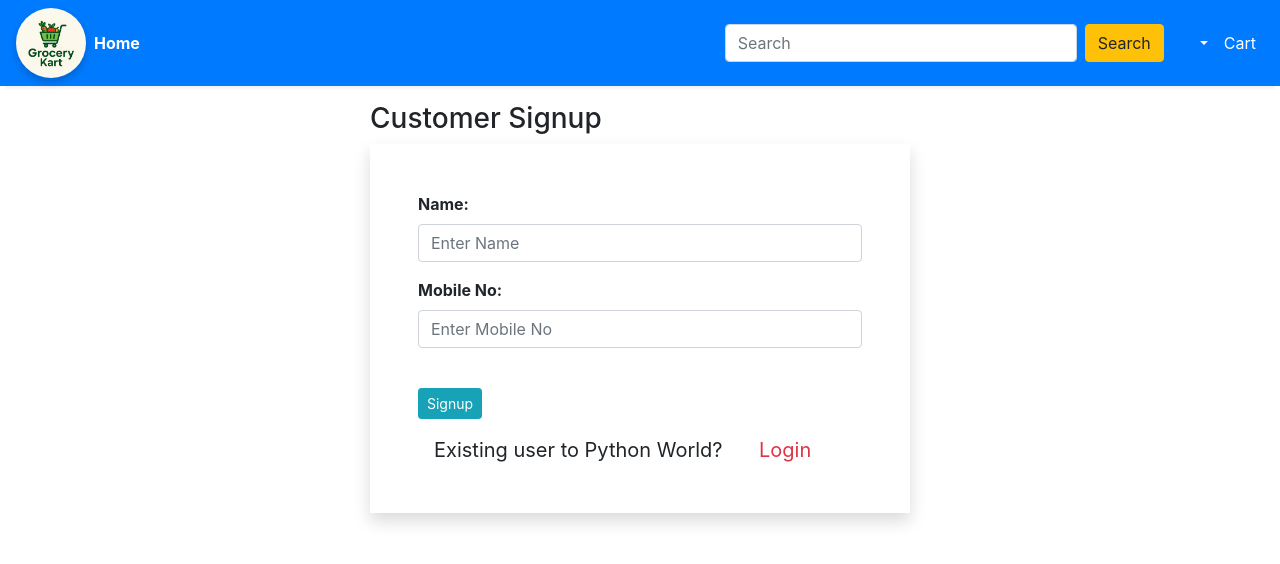
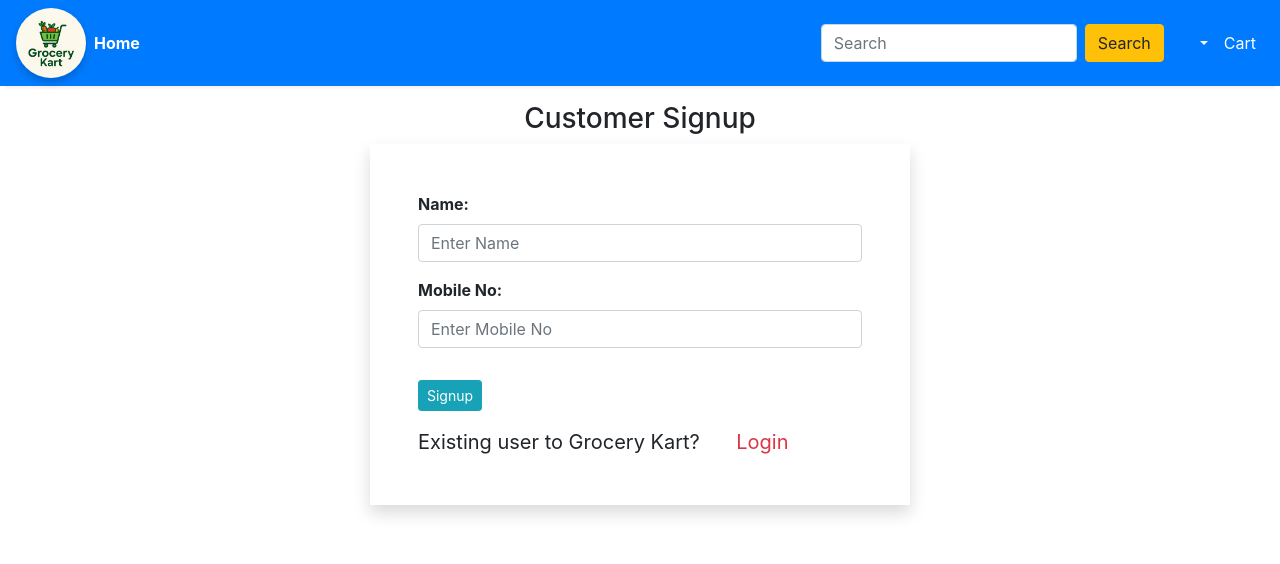
Before and after one commit to ppatidar-07/GroceryKart, a Django app: page /signup in a window 1280 px wide. Shown: the top 564 px of the page. Run offline with Django 5.2, Linux system fonts and the light colour scheme; some libraries are stand-ins or nearby versions.

Commit message:
mobile responsive

```diff
--- a/store/templates/base.html
+++ b/store/templates/base.html
@@ -91,7 +91,7 @@
             placeholder="Search"
             aria-label="Search"
             name="query"
-            style="width: 22rem"
+            style="width: 16rem"
           />
           <button class="btn btn-warning mr-4" type="submit">Search</button>
         </form>
@@ -108,7 +108,7 @@
             >
               {{name}}
             </a>
-            <div class="dropdown-menu" aria-labelledby="navbarDropdown">
+            <div class="dropdown-menu w-auto" aria-labelledby="navbarDropdown">
               <a class="dropdown-item" href="/order">Orders</a>
               <a class="dropdown-item" href="/logout">Logout</a>
             </div>
--- a/store/templates/signup.html
+++ b/store/templates/signup.html
@@ -5,7 +5,7 @@
 <div class="container">
     <div class="row my-3">
         <div class="col-sm-6 offset-sm-3">
-            <h3>Customer Signup</h3>
+            <h3 class="text-center">Customer Signup</h3>
             <form action="/signup" method="post" class="shadow p-5">
                 {% if messages %}
                 {% for message in messages %}
@@ -28,12 +28,12 @@
                     <label for="" ><b>Mobile No:</b></label>
                     <input type="text" name="phone" id="" value="{{value.phone}}" class="form-control" placeholder="Enter Mobile No"></input>
                 </div>
-                <div class="form-group pt-4 pr-1">
+                <div class="form-group pt-3 pr-1">
                     <input class="btn btn-sm btn-info" type="submit" value="Signup"></input>
                 </div>
                 <div class="text-centre text-primaryfw-bold">
-                <small class="form-control-lg">Existing user to Python World?</small>
-                <a href="/login" class="text-danger form-control-lg">Login</a>
+                <small class="form-control-lg pl-0 pl-md-0">Existing user to Grocery Kart?</small>
+                <a href="/login" class="text-danger form-control-lg text-center">Login</a>
             </div>
             </form>
         </div>
```
Also changed, not shown: store/templates/login.html (+4 -4 lines), store/templates/order.html (+8 -5 lines), store/templates/show_cart.html (+11 -8 lines), db.sqlite3.
